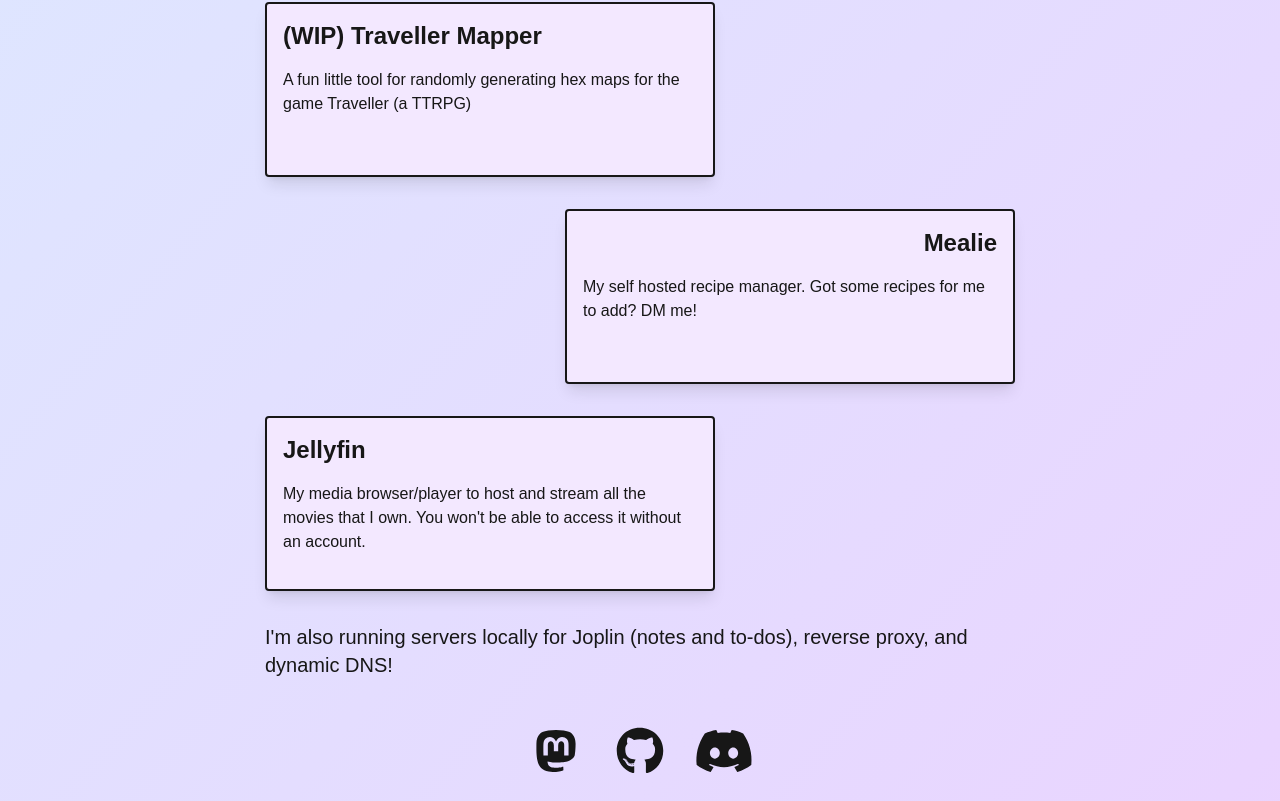
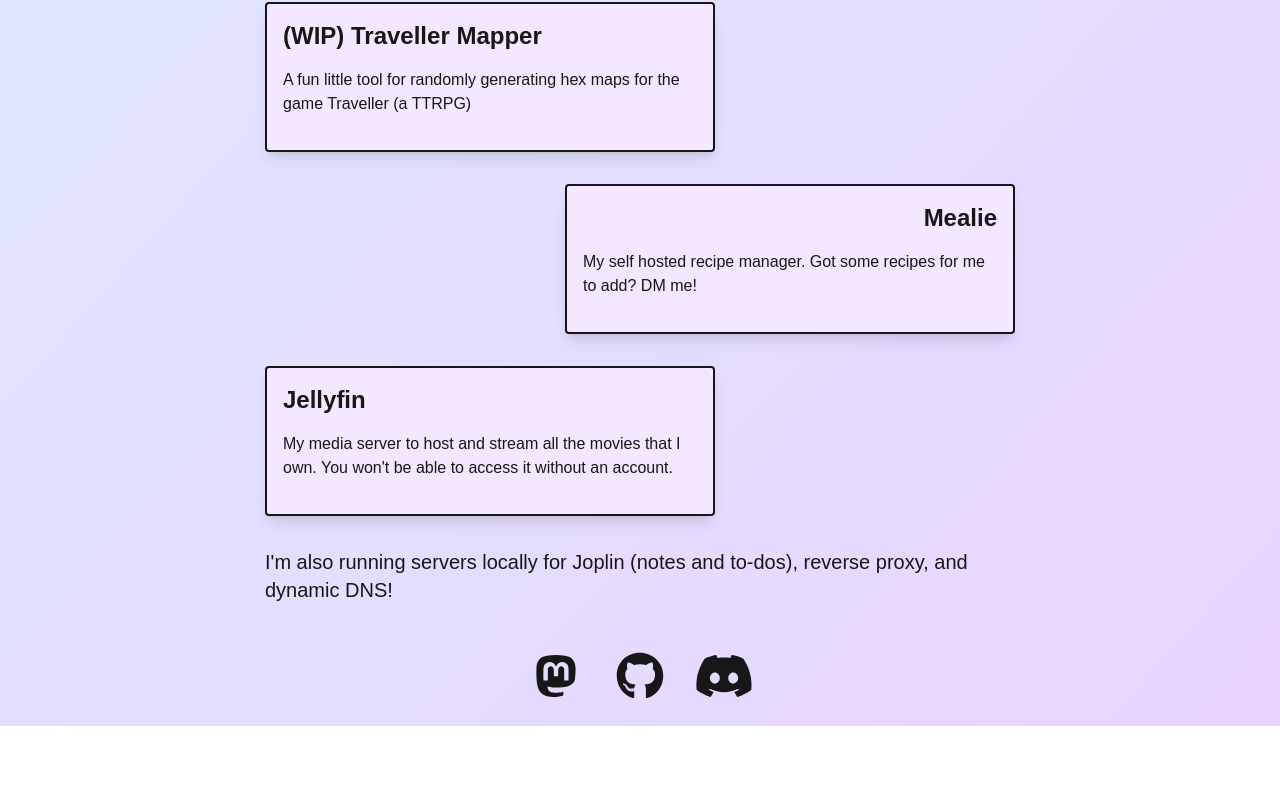
Before and after one commit to ellebell43/my-website, a Next.js app: page / in a window 1280 px wide. Shown: the part 704-1505 px from the top of the page. After the commit the page ends 1430 px from the top, so only its background shows below. Built offline with nearby package versions, Linux system fonts and the light colour scheme; a web font is replaced by a local one.

Commit message:
minor changes

```diff
--- a/app/components/project-card.tsx
+++ b/app/components/project-card.tsx
@@ -2,7 +2,7 @@
 
 export default function ProjectCard(props: { title: string, href: string, description?: string, right?: boolean }) {
   return (
-    <Link href={props.href} className={`bg-purple-100 border-2 rounded hover:bg-purple-200 block transition-all p-4 shadow-lg w-[300px] md:w-[450px] h-[175px] overflow-scroll ${props.right ? "self-end" : ""}`}>
+    <Link href={props.href} className={`bg-purple-100 border-2 rounded hover:bg-purple-200 block transition-all p-4 shadow-lg w-[300px] md:w-[450px] h-[175px] md:h-[150px] overflow-scroll ${props.right ? "self-end" : ""}`}>
       <p className={`text-2xl font-bold mb-4 ${props.right ? "text-right" : ""}`}>{props.title}</p>
       {props.description ? <p className={``}>{props.description}</p> : <></>}
     </Link>
--- a/app/page.tsx
+++ b/app/page.tsx
@@ -20,7 +20,7 @@
         <div className="flex flex-col gap-8">
           <ProjectCard href="/mapper" title="(WIP) Traveller Mapper" description="A fun little tool for randomly generating hex maps for the game Traveller (a TTRPG)" />
           <ProjectCard href="https://recipes.ellebell.dev/g/the-council/" title="Mealie" description="My self hosted recipe manager. Got some recipes for me to add? DM me!" right={true} />
-          <ProjectCard href="https://movies.ellebell.dev/" title="Jellyfin" description="My media browser/player to host and stream all the movies that I own. You won't be able to access it without an account." />
+          <ProjectCard href="https://movies.ellebell.dev/" title="Jellyfin" description="My media server to host and stream all the movies that I own. You won't be able to access it without an account." />
           <p className="text-xl">I'm also running servers locally for Joplin (notes and to-dos), reverse proxy, and dynamic DNS!</p>
         </div>
 
```
